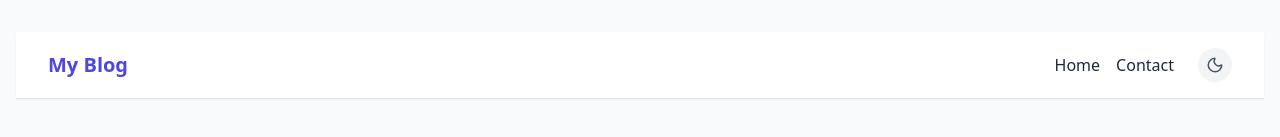
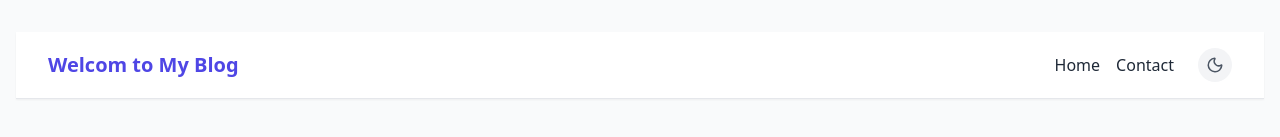
Before and after one commit to Sitholezw/my-blog, a React (Create React App) app: page / in a window 1280 px wide. Shown: the top 137 px of the page. Built offline with nearby package versions, Linux system fonts and the light colour scheme.

Commit message:
Added the title

```diff
--- a/src/components/Header.js
+++ b/src/components/Header.js
@@ -22,7 +22,7 @@ const Header = () => {
     <header className="sticky top-0 z-50 bg-white dark:bg-surface-dark border-b border-gray-200 dark:border-gray-700 shadow-sm backdrop-blur-md transition-all duration-300">
       <div className={`max-w-7xl mx-auto px-4 sm:px-6 lg:px-8 ${isScrolled ? 'py-2' : 'py-4'} flex items-center justify-between transition-all duration-300`}>
         <h1 className="text-xl font-bold text-primary dark:text-primary-light">
-          My Blog
+          Welcom to My Blog
         </h1>
 
         <div className="flex items-center gap-6">
```
